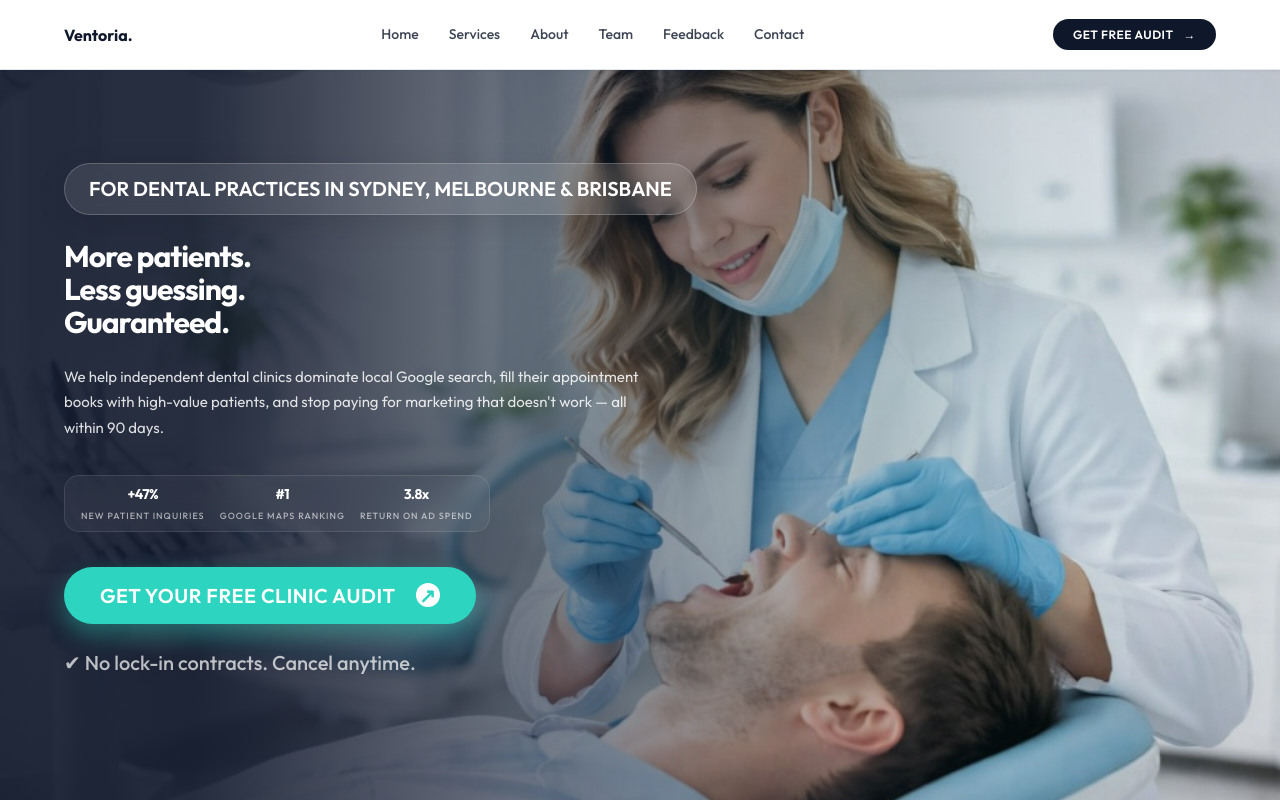
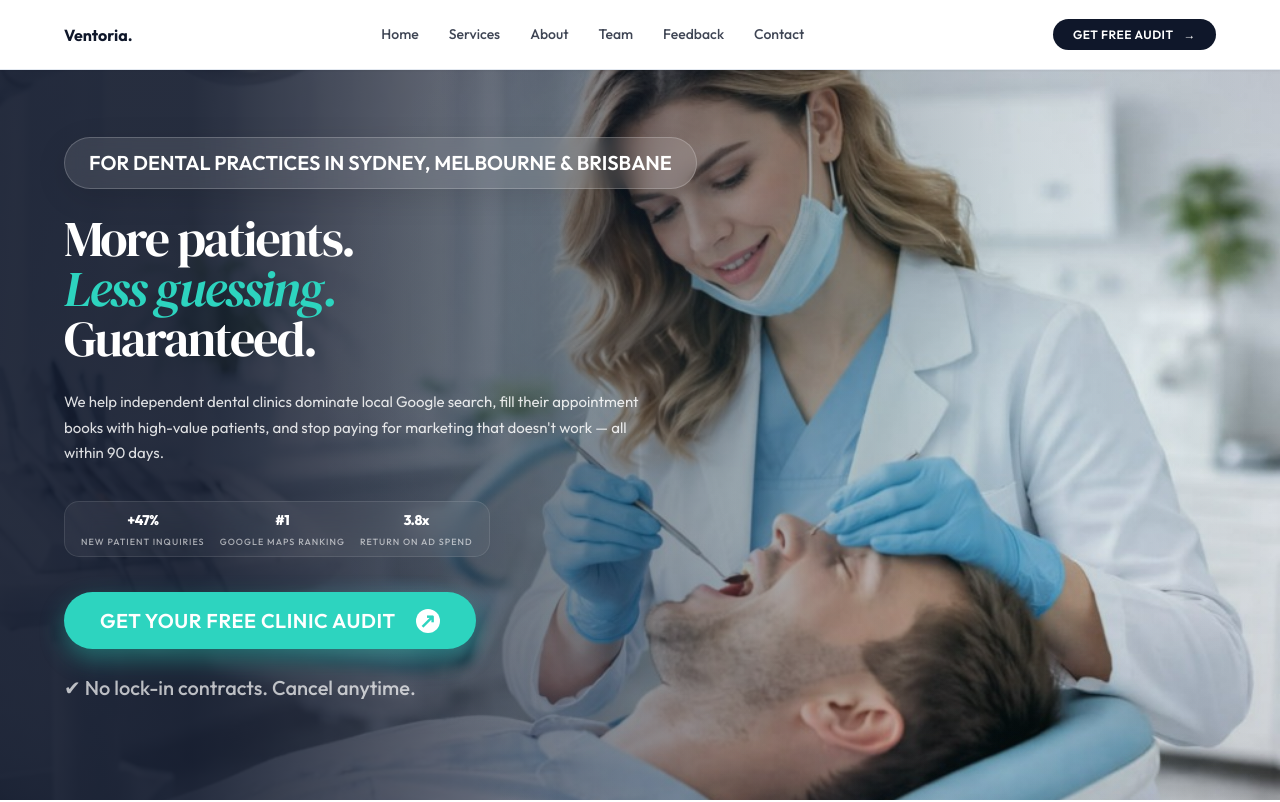
Before and after one commit to julee0728/dentist-project, a React (Vite) app in the folder dentist-project/: page / in a window 1280 px wide. Shown: the top 802 px of the page. Built offline with nearby package versions, Linux system fonts and the light colour scheme.

Commit message:
update code

```diff
--- a/dentist-project/src/App.css
+++ b/dentist-project/src/App.css
@@ -1,3 +1,5 @@
+@import url("https://fonts.googleapis.com/css2?family=DM+Serif+Display:ital@0;1&family=Outfit:wght@100..900&display=swap");
+
 :root {
   --primary: #0f172a;
   --accent: #2dd4bf;
@@ -58,7 +60,30 @@
 }
 
 .fade-in {
-  animation: fadeInUp 0.8s ease-out forwards;
+  animation: fadeInUp 0.8s cubic-bezier(0.165, 0.84, 0.44, 1) forwards;
+}
+
+@keyframes titleReveal {
+  0% {
+    opacity: 0;
+    transform: translateY(40px);
+    filter: blur(5px);
+  }
+  100% {
+    opacity: 1;
+    transform: translateY(0);
+    filter: blur(0);
+  }
+}
+
+@keyframes badgePulse {
+  0%,
+  100% {
+    transform: scale(1);
+  }
+  50% {
+    transform: scale(1.02);
+  }
 }
 
 section {
@@ -324,15 +349,51 @@ html {
   font-weight: 600;
   color: white;
   box-shadow: 0 8px 32px rgba(0, 0, 0, 0.1);
+  animation: titleReveal 0.8s cubic-bezier(0.165, 0.84, 0.44, 1) forwards;
+  animation-delay: 0.1s;
+  opacity: 0;
 }
 
 .hero-content h1 {
-  font-size: 30px;
-  font-weight: 800;
+  font-family: "DM Serif Display", serif;
+  font-size: 50px;
+  font-weight: 400;
   color: white;
-  line-height: 1.1;
+  line-height: 1;
   margin-bottom: 25px;
-  letter-spacing: -1px;
+  letter-spacing: -2px;
+}
+
+@keyframes typeLine {
+  from {
+    clip-path: inset(-20px 100% -20px -20px);
+  }
+  to {
+    clip-path: inset(-20px -20px -20px -20px);
+  }
+}
+
+.title-line {
+  display: inline-block;
+  clip-path: inset(-20px 100% -20px -20px);
+  white-space: nowrap;
+}
+
+.line-1 {
+  animation: typeLine 0.7s steps(14, end) 0.3s forwards;
+}
+
+.line-2 {
+  animation: typeLine 0.7s steps(14, end) 1s forwards;
+}
+
+.line-3 {
+  animation: typeLine 0.6s steps(11, end) 1.7s forwards;
+}
+
+.title-accent-italic {
+  color: var(--accent);
+  font-style: italic;
 }
 
 .hero-description {
@@ -341,6 +402,9 @@ html {
   line-height: 1.7;
   margin-bottom: 35px;
   max-width: 600px;
+  animation: titleReveal 1s cubic-bezier(0.165, 0.84, 0.44, 1) forwards;
+  animation-delay: 2.3s;
+  opacity: 0;
 }
 
 /* Hero Trust Stats */
@@ -357,6 +421,9 @@ html {
   border: 1px solid rgba(255, 255, 255, 0.1);
   width: fit-content;
   text-align: center;
+  animation: fadeInUp 1.2s cubic-bezier(0.165, 0.84, 0.44, 1) forwards;
+  animation-delay: 2.5s;
+  opacity: 0;
 }
 
 .trust-stat {
@@ -401,6 +468,9 @@ html {
   padding: 16px 36px;
   color: white;
   box-shadow: 0 10px 25px rgba(45, 212, 191, 0.4);
+  animation: fadeInUp 1s cubic-bezier(0.165, 0.84, 0.44, 1) forwards;
+  animation-delay: 2.7s;
+  opacity: 0;
 }
 
 .contact-us-btn:hover {
@@ -1608,8 +1678,10 @@ html {
     padding-left: 0;
   }
 
-  .hero-content-left h1 {
-    font-size: 20px;
+  .hero-content-left h1,
+  .hero-content h1 {
+    font-size: 40px !important;
+    line-height: 1.1;
   }
 
   .hero-description {
--- a/dentist-project/src/App.jsx
+++ b/dentist-project/src/App.jsx
@@ -139,12 +139,12 @@ function App() {
                 FOR DENTAL PRACTICES IN SYDNEY, MELBOURNE & BRISBANE
               </span>
             </div>
-            <h1 className="fade-in">
-              More patients.
+            <h1 className="hero-title-animated fade-in">
+              <span className="title-line line-1">More patients.</span>
               <br />
-              Less guessing.
+              <span className="title-line line-2 title-accent-italic">Less guessing.</span>
               <br />
-              Guaranteed.
+              <span className="title-line line-3">Guaranteed.</span>
             </h1>
             <p className="hero-description fade-in">
               We help independent dental clinics dominate local Google search,
```
